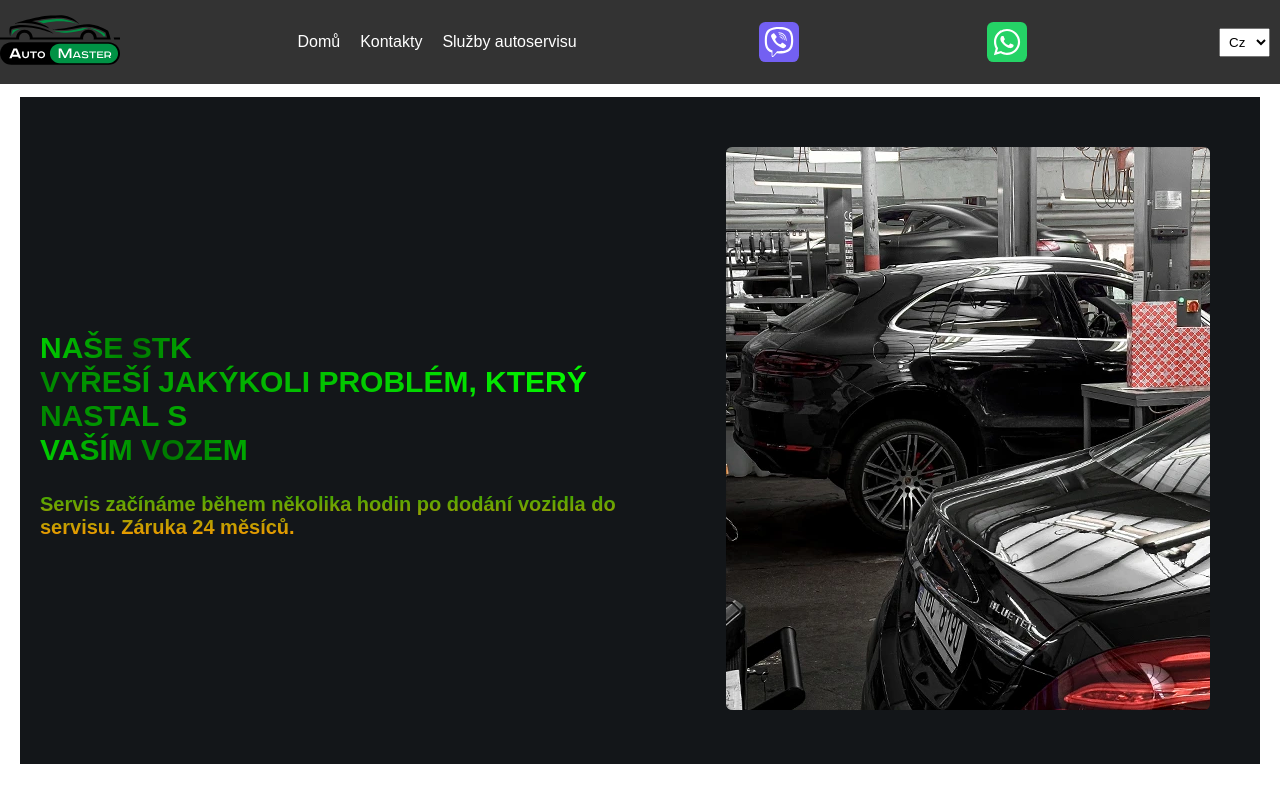
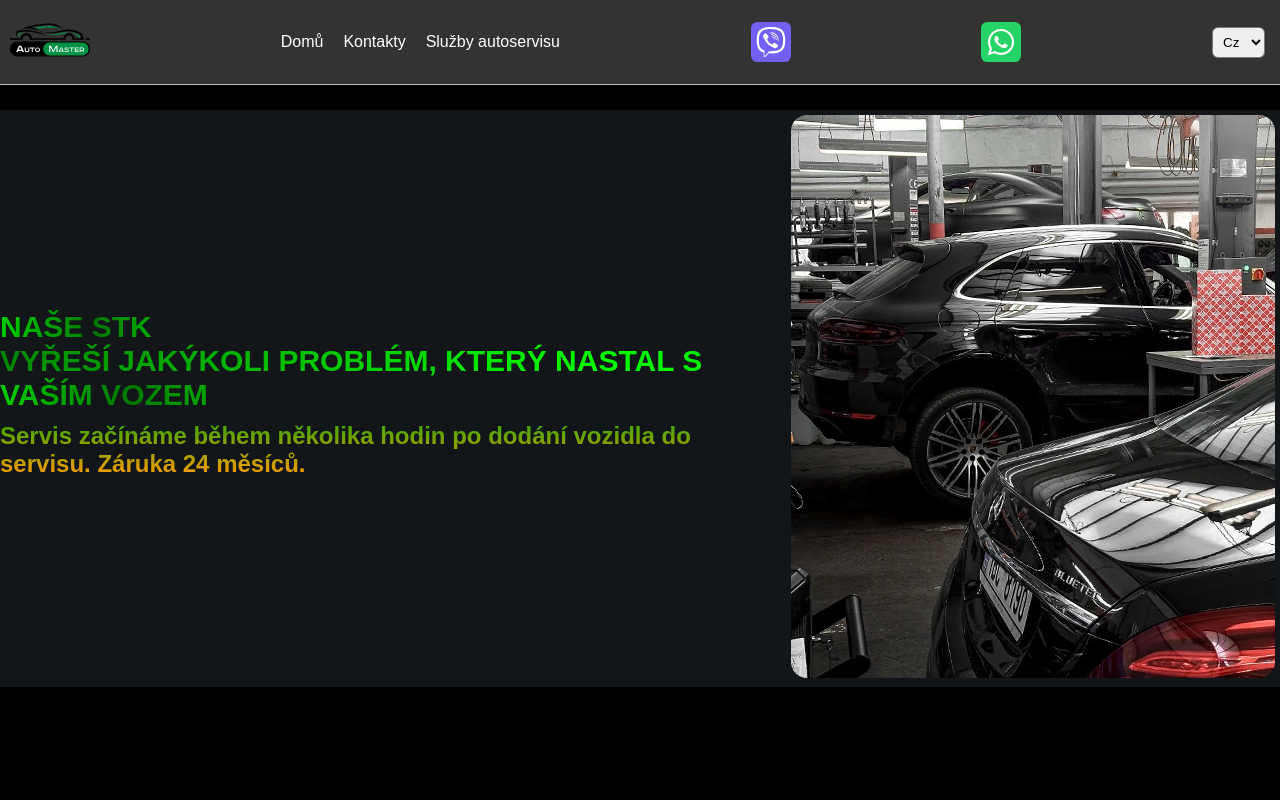
Before and after one commit to Kikerv080692/nextIntlTemplat, a Next.js app: page /cz in a window 1280 px wide. Built offline with nearby package versions, Linux system fonts and the light colour scheme.

Commit message:
fix menu header

```diff
--- a/src/app/[locale]/page.js
+++ b/src/app/[locale]/page.js
@@ -8,9 +8,8 @@ display: flex;
 flex-direction: column;
 align-items: center;
 text-align: center;
-padding: 20px;
 background: #131619;
-color: white;
+width: 100%;
 
 
 @media (min-width: 768px) {
@@ -21,7 +20,7 @@ color: white;
 `
 export const Title = styled.h1`
   text-transform: uppercase;
-  font-size: 24px;
+  font-size: 22px;
   font-weight: 700;
   word-break: break-word;
   margin-bottom: 10px;
@@ -98,25 +97,25 @@ background: linear-gradient(to top,rgb(255, 153, 0),rgb(57, 167, 2));
 
 
 @media (min-width: 768px){
-  font-size: 20px;
+  font-size: 24px;
 }
 `
 
 export const WrapperImage = styled.div`
-margin: 20px 20px;
+margin: 5px 5px;
 
 `
 export const Image = styled.img`
-  max-width: 400px;
+  max-width: 300px;
   border-radius: 16px;
-  padding: 10px;
+  /* padding: 10px; */
 
   @media (min-width: 768px) {
     max-width: 800px;
   }
 
   @media (min-width: 1024px) {
-    max-width: 1000px;
+    max-width: 900px;
   }
 
 `;
--- a/src/app/globals.css
+++ b/src/app/globals.css
@@ -1,47 +1,12 @@
 body {
   font-family: Arial, sans-serif;
+  background: black;
+}
+*{
+  box-sizing: border-box;
   margin: 0;
   padding: 0;
-  display: flex;
-  justify-content: center;
-  align-items: center;
-  min-height: 100vh;
-
 }
-
-.header {
-  background-color: #333;
-  color: white;
-  padding: 10px 20px;
-  position: fixed;
-  top: 0;
-  width: 100%;
-  display: flex;
-  justify-content: space-between;
-  align-items: center;
+main {
+  padding-top: 110px;
 }
-
-.nav {
-  display: flex;
-  gap: 20px;
-}
-
-.nav a {
-  color: white;
-  text-decoration: none;
-  font-size: 16px;
-}
-
-.nav a:hover {
-  text-decoration: underline;
-}
-
-select {
-  margin: 10px;
-  padding: 5px;
-}
-
-main {
-  margin-top: 60px; /* Offset for fixed header */
-  padding: 20px;
-}
--- a/src/app/layout.js
+++ b/src/app/layout.js
@@ -119,7 +119,7 @@ export default function RootLayout({ children, params }) {
           timeZone="UTC"
         >
           <Header locale={locale} onLocaleChange={handleLocaleChange} />
-          <main className="container">{children}</main>
+          <main>{children}</main>
         </NextIntlClientProvider>
       </body>
     </html>
--- /dev/null
+++ b/src/components/BurgerButton/BurgerButton.jsx
@@ -0,0 +1,27 @@
+import { useState } from 'react';
+import * as SC from './BurgerButton.styled'
+import Image from "next/image";
+import BurgerMenu from '../BurgerMenu/BurgerMenu';
+
+export default function BurgerButton({locale}) {
+  const [isShowMenu, setIsShowMenu] = useState(false);
+
+  const handleShowMenu = () => {
+    setIsShowMenu(!isShowMenu);
+  };
+  const handleCloseMenu = () => {
+        setIsShowMenu(false)
+    }
+  return (
+    <SC.Wrapper>
+      <SC.IconButton type='button' onClick={handleShowMenu}>
+        {!isShowMenu ? (
+          <Image src="/images/burger-button/menu.png" alt="menu" width={30} height={30} />
+        ) : (
+          <Image src="/images/burger-button/close-option.png" alt="close" width={30} height={30} />
+        )}
+      </SC.IconButton>
+      {isShowMenu && <BurgerMenu isShowMenu={isShowMenu}   locale={locale} handleShowMenu={handleShowMenu} handleCloseMenu={handleCloseMenu}/>}
+    </SC.Wrapper>
+  );
+}
--- /dev/null
+++ b/src/components/BurgerButton/BurgerButton.styled.js
@@ -0,0 +1,30 @@
+import styled from "styled-components";
+
+export const Wrapper = styled.div`
+position: relative;
+margin-right: 10px;
+`
+
+export const IconButton = styled.button`
+  background: transparent;
+  border: none;
+  padding: 0;
+  margin: 0;
+  cursor: pointer;
+
+  display: flex;
+  align-items: center;
+  justify-content: center;
+
+  img {
+    width: 32px;
+    height: 32px;
+    object-fit: contain;
+    transition: transform 0.3s ease;
+
+  }
+
+  &:focus {
+    outline: none;
+  }
+`;
--- /dev/null
+++ b/src/components/BurgerMenu/BurgerMenu.jsx
@@ -0,0 +1,13 @@
+
+import Navigation from '../Navigation/Navigation'
+import * as SC from './BurgerMenu.styled'
+
+export default function BurgerMenu({handleShowMenu, isShowMenu, handleCloseMenu,   locale}) {
+  console.log(isShowMenu)
+    return (
+        <SC.Wrapper className={isShowMenu ? 'enter' : 'out'}>
+          <Navigation handleCloseMenu={handleCloseMenu} locale={locale} />
+          <SC.Img onClick={handleShowMenu} src='/images/burger-button/close-option.png' alt="close"/>
+        </SC.Wrapper>
+    )
+}
--- /dev/null
+++ b/src/components/BurgerMenu/BurgerMenu.styled.js
@@ -0,0 +1,27 @@
+import styled from "styled-components";
+
+export const Wrapper = styled.div`
+position: fixed;
+background-color: grey;
+top: 0;
+width: 100vw;
+height: 100vh ;
+color: black;
+  transition: 0.5s linear;
+&.enter {
+  left: 0;
+  opacity: 1;
+  pointer-events: auto;
+}
+&.out {
+  left: -300px;
+  pointer-events: none;
+  opacity: 0;
+}
+`
+export const Img = styled.img`
+  position: absolute;
+  top: 30px;
+  right: 30px ;
+  width: 30px;
+`
--- a/src/components/Header.jsx
+++ b/src/components/Header.jsx
@@ -1,33 +1,103 @@
 "use client";
 
 import { useTranslations } from "next-intl";
-import Link from "next/link";
 import Image from "next/image";
 import SocialComponents from "./SocialComponents/SocialComponents";
+import styled from "styled-components";
+import BurgerButton from "./BurgerButton/BurgerButton";
+import { useEffect, useState } from "react";
+import Link from "next/link";
 
 
 export default function Header({ locale, onLocaleChange }) {
   const t = useTranslations("translation.header");
+  const [isMobile, setIsMobile] = useState(false)
+ useEffect(() => {
+
+        const handleResize = () => {
+            setIsMobile(window.innerWidth < 768);
+        };
+
+        handleResize();
+
+        window.addEventListener('resize', handleResize);
+        return () => window.removeEventListener('resize', handleResize);
+    }, []);
 
   return (
-    <header className="header">
-      <div><Image
-        src="/images/main-logo/autoservis.svg"
-        alt="Logo"
-        width={120}
-        height={60}
-      /></div>
-      <nav className="nav">
+    <HeaderWrapper>
+      <LogoWrapper>
+        <Image
+          src="/images/main-logo/autoservis.svg"
+          alt="Logo"
+          width={80}
+          height={80}
+        />
+      </LogoWrapper>
+      {!isMobile && <Nav>
         <Link href={`/${locale}`}>{t("home")}</Link>
         <Link href={`/${locale}/contact`}>{t("contact")}</Link>
         <Link href={`/${locale}/about`}>{t("service")}</Link>
-      </nav>
-    <SocialComponents/>
-      <select onChange={onLocaleChange} value={locale}>
+      </Nav>}
+
+
+      <SocialComponents />
+
+      <LangSelect onChange={onLocaleChange} value={locale}>
         <option value="ua">UA</option>
         <option value="ru">Ru</option>
         <option value="cz">Cz</option>
-      </select>
-    </header>
+      </LangSelect>
+      {isMobile &&  <BurgerButton locale={locale}/>}
+
+    </HeaderWrapper>
   );
 }
+
+// === Styled Components ===
+
+const HeaderWrapper = styled.header`
+box-sizing: border-box;
+  background-color: #333;
+  color: white;
+  position: fixed;
+  top: 0;
+  width: 100%;
+  display: flex;
+  align-items: center;
+  justify-content: space-between;
+  z-index: 999;
+  border-bottom: 1px solid #C4C4C4;
+
+`;
+
+const LogoWrapper = styled.div`
+ max-width: 100%;
+  height: auto;
+  margin-left: 10px;
+`;
+
+
+const Nav = styled.nav`
+  display: flex;
+  justify-content: center;
+  gap: 20px;
+
+  a {
+    color: white;
+    text-decoration: none;
+    font-weight: 500;
+
+    &:hover {
+      color: #ccc;
+    }
+  }
+`;
+
+const LangSelect = styled.select`
+  padding: 6px;
+  border-radius: 6px;
+  margin-right: 15px;
+  @media (min-width: 768px) {
+  }
+`;
--- /dev/null
+++ b/src/components/Navigation/Navigation.jsx
@@ -0,0 +1,29 @@
+import Link from "next/link";
+import { useTranslations } from "next-intl";
+import styled from "styled-components";
+
+export default function Navigation({  locale, handleCloseMenu}) {
+    const t = useTranslations("translation.header");
+    return (
+        <><Nav>
+        <Link href={`/${locale}`} onClick={handleCloseMenu}>{t("home")} </Link>
+        <Link href={`/${locale}/contact`} onClick={handleCloseMenu}>{t("contact")}</Link>
+        <Link href={`/${locale}/about`} onClick={handleCloseMenu}>{t("service")}</Link>
+      </Nav></>
+    )
+}
+const Nav = styled.nav`
+  display: flex;
+  justify-content: center;
+  gap: 20px;
+
+  a {
+    color: white;
+    text-decoration: none;
+    font-weight: 500;
+
+    &:hover {
+      color: #ccc;
+    }
+  }
+`;
--- a/src/components/SocialComponents/SocialComponents.styled.js
+++ b/src/components/SocialComponents/SocialComponents.styled.js
@@ -9,7 +9,6 @@ const BaseIconWrapper = styled.a`
   border-radius: 16%;
   color: white;
   text-decoration: none;
-  margin: 5px;
   transition: all 0.3 ease, background-color 0.3s ease; ;
   &:hover {
     transform: scale(1.2);
```
